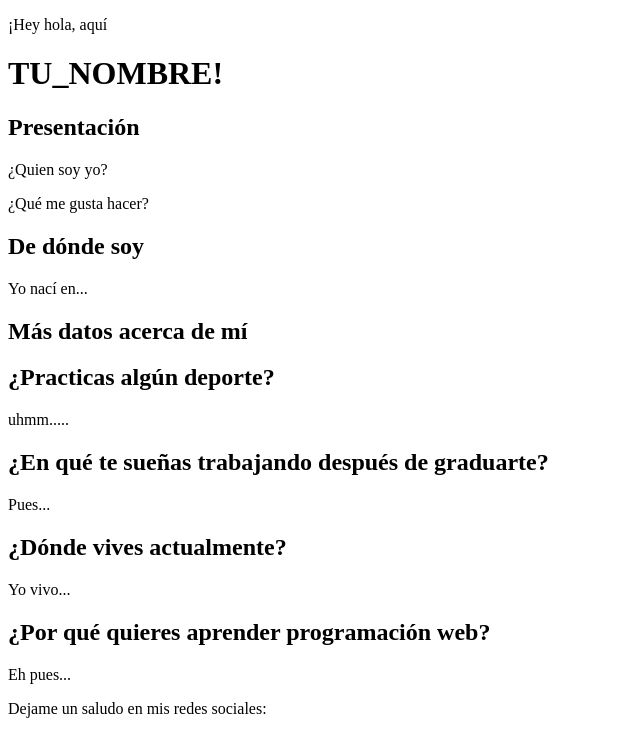
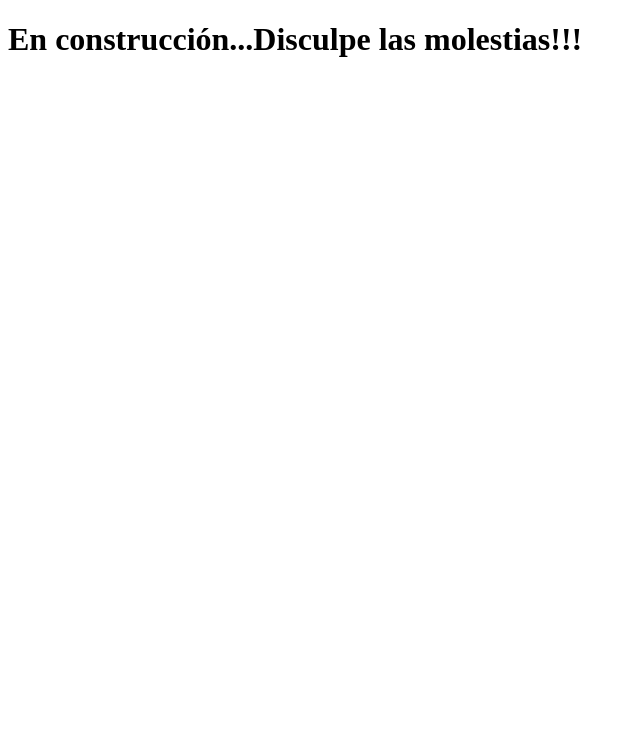
Before and after one commit to Juanpa93/my_web_page, a plain HTML site: page index.html in a window 1280 px wide. Shown: the whole page, without its empty margins (0-640 px from the left). Drawn offline with Linux system fonts and the light colour scheme.

Commit message:
Se modifica abutme.html y index.html

```diff
--- a/index.html
+++ b/index.html
@@ -1,38 +1,11 @@
 <!DOCTYPE html>
 <html lang="en">
-	<head>
+<head>
 		<meta charset="utf-8">
 		<meta name="viewport" content="width=device-width, initial-scale=1">
-		<title>About Me</title>
-        <!-- Estilos personalizados para el sitio van aqui -->
-	</head>
-	<body>
-		<header class='masthead'>
-            <p class='masthead-intro'>¡Hey hola, aquí</p>
-            <h1 class='masthead-heading'>TU_NOMBRE!</h1>
-          </header>
-          <section class="introduction-section">
-              <h1>Presentación</h1>
-              <p>¿Quien soy yo?</p>
-              <p>¿Qué me gusta hacer?</p>
-          </section>
-          <section class="location-section">
-              <h1>De dónde soy</h1>
-              <p>Yo nací en...</p>
-          </section>
-          <section class="questions-section">
-              <h1>Más datos acerca de mí</h1>
-              <h2>¿Practicas algún deporte?</h2>
-              <p>uhmm.....</p>
-              <h2>¿En qué te sueñas trabajando después de graduarte?</h2>
-              <p>Pues...</p>
-              <h2>¿Dónde vives actualmente?</h2>
-              <p>Yo vivo...</p>
-              <h2>¿Por qué quieres aprender programación web?</h2>
-              <p>Eh pues...</p>
-          </section>
-          <footer class="content-footer">
-              <p>Dejame un saludo en mis redes sociales:</p>
-          </footer>
-	</body>
+		<title>Index</title>
+</head>
+<body>
+  <h1>En construcción...Disculpe las molestias!!!</h1>
+</body>
 </html>
```
